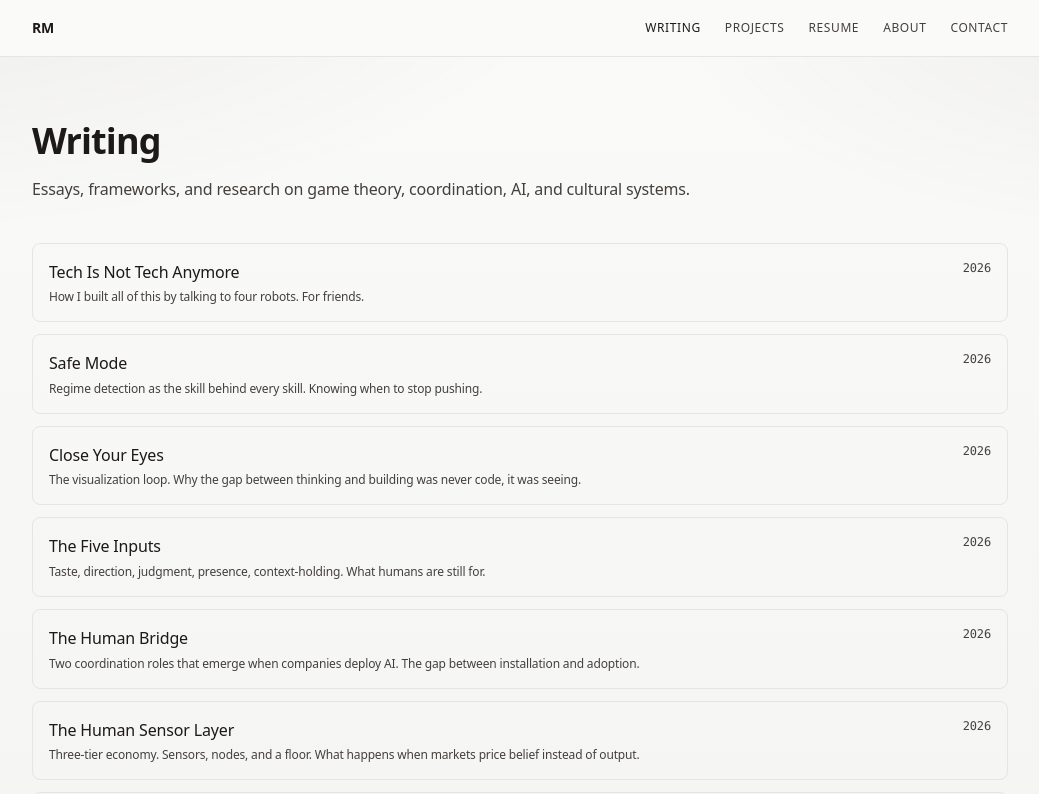
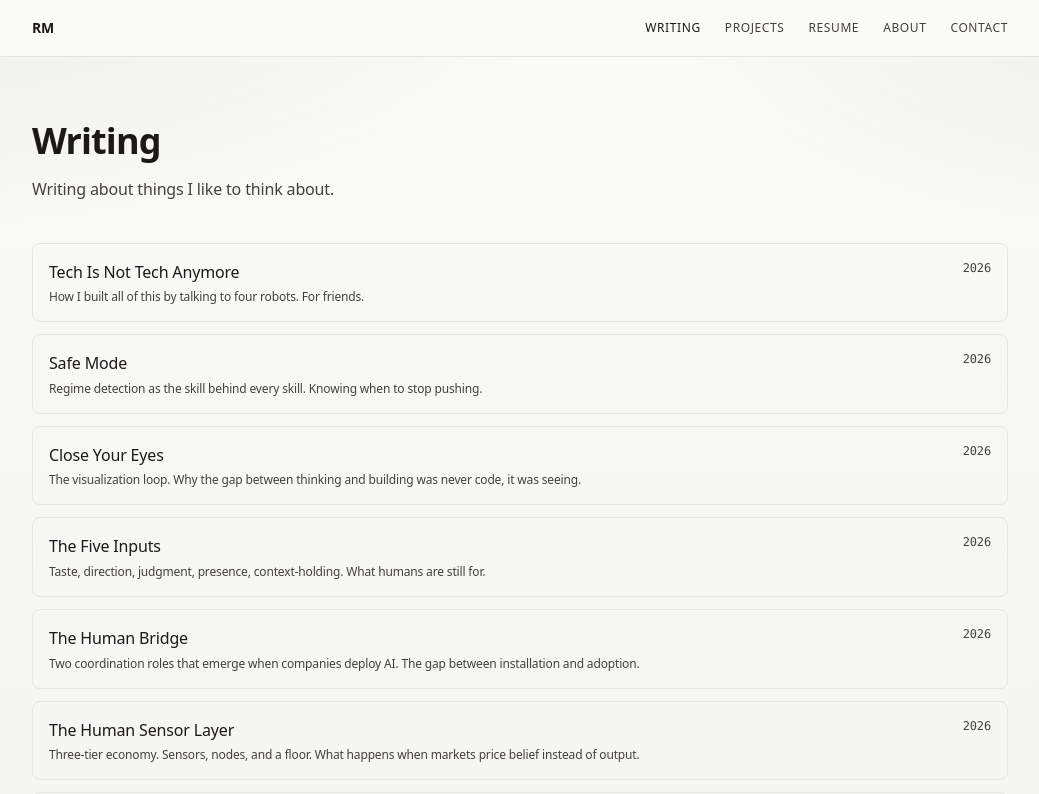
Before and after one commit to RohitMangtani/rohitmangtani-web, a Next.js app: page /writing in a window 1280 px wide. Shown: the top 794 px of the page, without its empty margins (120-1159 px from the left). Built offline with nearby package versions, Linux system fonts and the light colour scheme.

Commit message:
Update writing page description to personal voice
Co-Authored-By: Claude Opus 4.6 <noreply@anthropic.com>

```diff
--- a/app/writing/page.tsx
+++ b/app/writing/page.tsx
@@ -4,16 +4,16 @@ import type { Metadata } from 'next';
 
 export const metadata: Metadata = {
   title: 'Writing',
-  description: 'Essays, frameworks, and research on game theory, coordination, AI, and cultural systems.',
+  description: 'Writing about things I like to think about.',
   openGraph: {
     title: 'Writing - Rohit Mangtani',
-    description: 'Essays, frameworks, and research on game theory, coordination, AI, and cultural systems.',
+    description: 'Writing about things I like to think about.',
     type: 'website',
   },
   twitter: {
     card: 'summary_large_image',
     title: 'Writing - Rohit Mangtani',
-    description: 'Essays, frameworks, and research on game theory, coordination, AI, and cultural systems.',
+    description: 'Writing about things I like to think about.',
   },
 };
 
@@ -94,7 +94,7 @@ export default function WritingPage() {
         <header className="mb-10">
           <h1 className="text-4xl font-bold tracking-tight mb-4">Writing</h1>
           <p className="text-[var(--fg-muted)]">
-            Essays, frameworks, and research on game theory, coordination, AI, and cultural systems.
+            Writing about things I like to think about.
           </p>
         </header>
 
```
